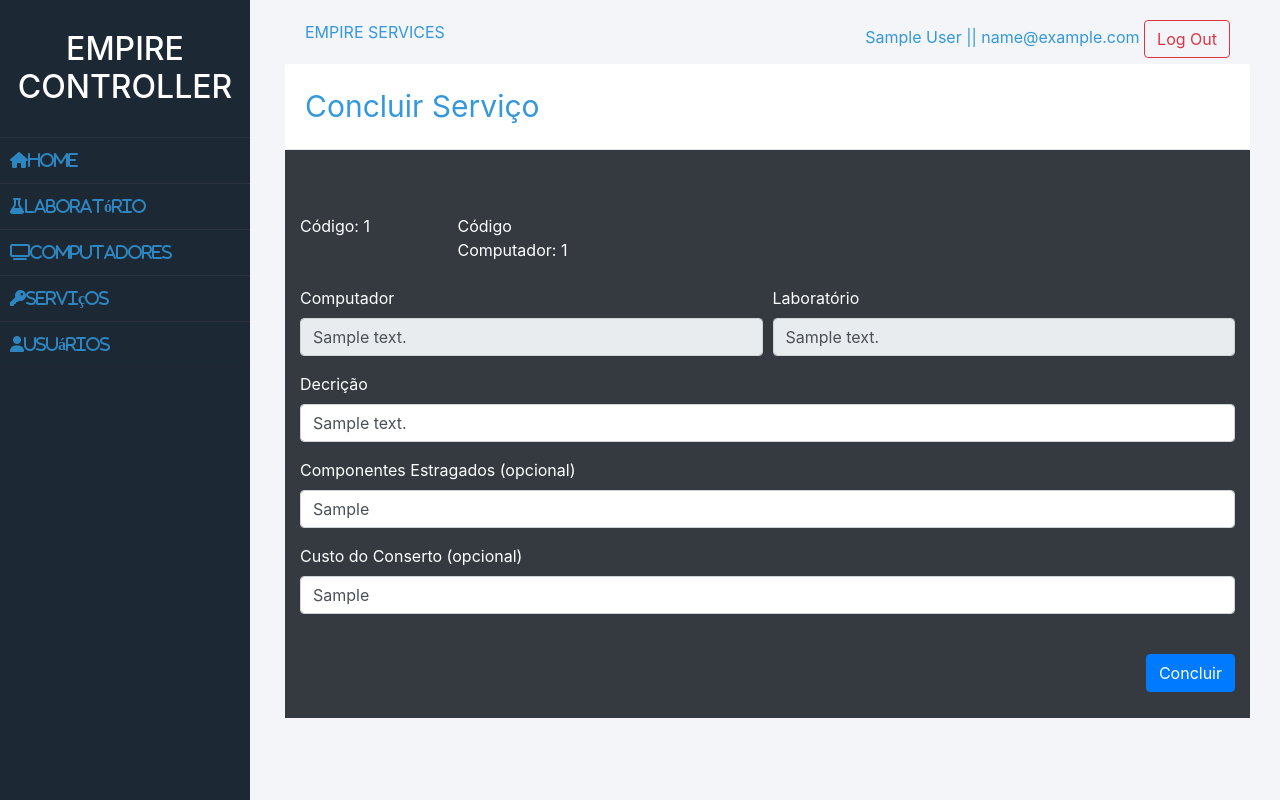
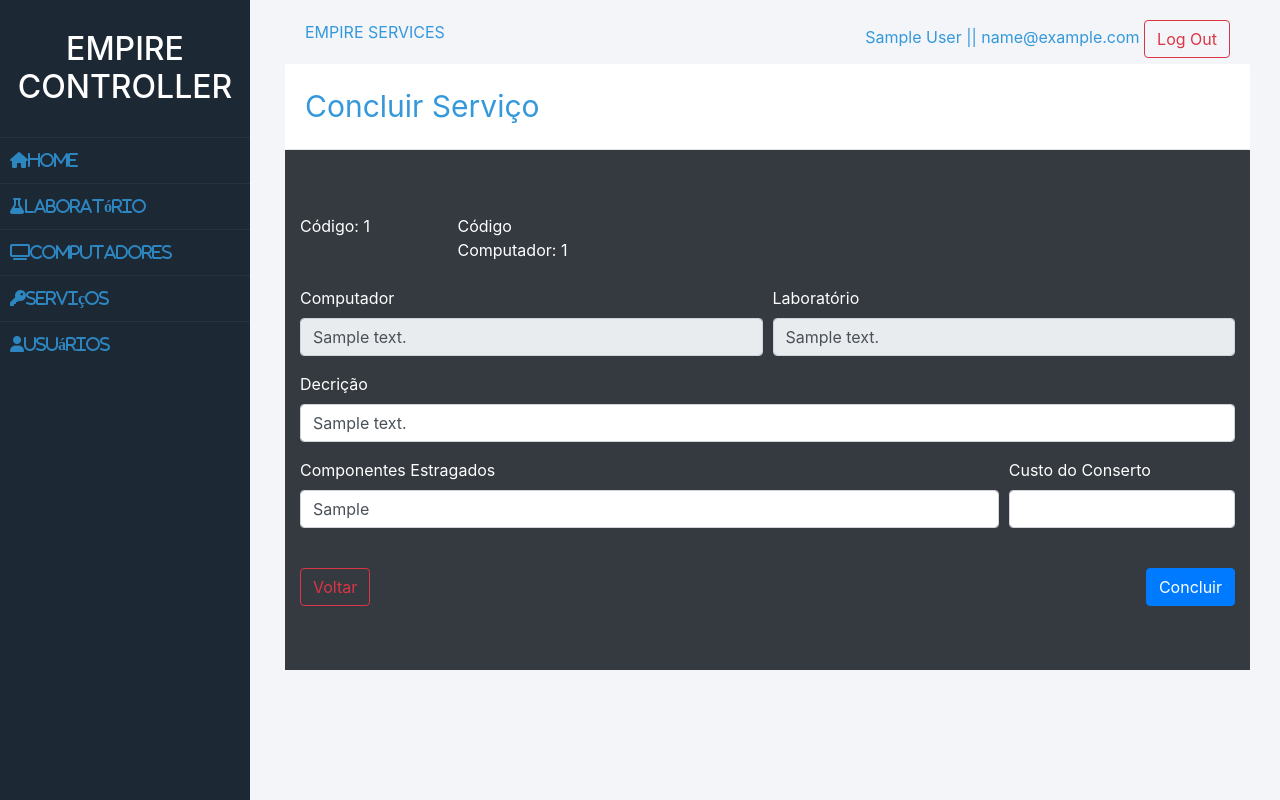
Before and after one commit to CATheodoro/Empire_Service_PHP, a PHP site: page /servicos/frmConcluirServico.php?id=1 in a window 1280 px wide. Run offline with PHP 8.4, Linux system fonts and the light colour scheme; the visitor is signed in with stand-in values (Sample User, id 1); tables that the repository leaves empty or names only in its code hold one stand-in row (values such as "Sample post"); some libraries are stand-ins or nearby versions.

Commit message:
botao voltar

```diff
--- a/computador/frmEditarComputador.php
+++ b/computador/frmEditarComputador.php
@@ -37,7 +37,7 @@
         <div class="form-row">
             <div class="col-md-2 mb-3 text-white">
                 <label for="id">Código: <?php echo $id;?> </label>
-                <input type="text" class="form-control" id="id" name="id" value="<?php echo $id;?>">
+                <input type="hidden" class="form-control" id="id" name="id" value="<?php echo $id;?>">
             </div>
 
             <div class="col-md-10 mb-3 text-white">
@@ -62,7 +62,7 @@
         </div>
 
         <br>
+        <button class="btn btn-outline-danger" onclick="JavaScript:location.href='../computador/listarComputador.php'">Voltar</button>
         <button class="btn btn-primary float-right" type="submit" id="btnEditar">Editar computador</button>
     </form>
-
     <?php require "../footer.php";?>
--- a/conexao/conexao.php
+++ b/conexao/conexao.php
@@ -1,9 +1,9 @@
 <?php
     class Conexao{
-        private static $dbNome = 'empire_service';
+        private static $dbNome = 'empire';
         private static $dbHost = 'localhost';
         private static $dbUsuario = 'root';
-        private static $dbSenha = 'password';
+        private static $dbSenha = '';
 
         private static $cont = null;
 
--- a/home/home.php
+++ b/home/home.php
@@ -1,4 +1,5 @@
 <?php
         require "../header.php";
         require "../sideBar/sidebar.php";
+        require "../footer.php";
     ?>
--- a/laboratorio/frmCadastrarLaboratorio.php
+++ b/laboratorio/frmCadastrarLaboratorio.php
@@ -17,6 +17,7 @@
                 <input type="text" class="form-control" id="txtDescricao" name="txtDescricao" placeholder="Informe o nome do laboratório" required>
             </div>
         <br>
+        <button class="btn btn-outline-danger" onclick="JavaScript:location.href='../laboratorio/listarLaboratorio.php'">Voltar</button>
         <button class="btn btn-primary float-right" type="submit" id="btnCadastrar">Cadastrar laboratório</button>
-
+    <form>
         <?php require "../footer.php";?>
--- a/laboratorio/frmEditarLaboratorio.php
+++ b/laboratorio/frmEditarLaboratorio.php
@@ -42,6 +42,7 @@
         </div>
 
         <br>
+        <button class="btn btn-outline-danger"onclick="JavaScript:location.href='../laboratorio/listarLaboratorio.php'">Voltar</button>
         <button class="btn btn-primary float-right" type="submit" id="btnEditar">Editar</button>
     </form>
 
--- a/servicos/frmConcluirServico.php
+++ b/servicos/frmConcluirServico.php
@@ -62,22 +62,26 @@
             </div>
         </div>
 
-        <div class="form-group text-white">
-            <label for="txtDescricao">Decrição</label>
-            <input class="form-control" id="txtDescricao" name="txtDescricao" value="<?php echo $descricao;?>" placeholder="Descreva qual é o problema" rows="3"></input>
+        <div class="form-row">
+            <div class="col-md-12 mb-3 form-group text-white">
+                <label for="txtDescricao">Decrição</label>
+                <input class="form-control" id="txtDescricao" name="txtDescricao" value="<?php echo $descricao;?>"></input>
+            </div>
+        </div>
+        <div class="form-row">
+            <div class="col-md-9 mb-3 form-group text-white">
+                <label for="txtComponentes">Componentes Estragados</label>
+                <input type="text" class="form-control" id="txtComponentes" name="txtComponentes" value="<?php echo $componentes;?>"></input>
+            </div>
+            <div class="col-md-3 mb-3 form-group text-white">
+                <label for="txtCusto">Custo do Conserto</label>
+                <input type="number" class="form-control" id="txtCusto" name="txtCusto" value="<?php echo $custo;?>"></input>
+            </div>
         </div>
 
-        <div class="form-group text-white">
-            <label for="txtComponentes">Componentes Estragados (opcional)</label>
-            <input type="text" class="form-control" id="txtComponentes" name="txtComponentes" value="<?php echo $componentes;?>" placeholder="Caso tenha estragado um componente, descreva quais são eles" ></input>
-        </div>
-
-        <div class="form-group text-white">
-            <label for="txtCusto">Custo do Conserto (opcional)</label>
-            <input type="text" class="form-control" id="txtCusto" name="txtCusto" value="<?php echo $custo;?>" placeholder="Caso tenha que consertar um componente, informe os custo" ></input>
-        </div>
 
         <br>
+        <button class="btn btn-outline-danger" onclick="JavaScript:location.href='../servico/listarServicos.php'">Voltar</button>
         <button class="btn btn-primary float-right" type="submit" id="btnCadastrar">Concluir</button>
     </form>
 
--- a/usuario/frmCadastrarUsuario.php
+++ b/usuario/frmCadastrarUsuario.php
@@ -36,7 +36,7 @@
                     <?php
                         foreach ($listarFuncao as $funcao){
                     ?>
-                        <option value="<?php echo $funcao['id'];?>" selected><?php echo $funcao['descricaoFuncao'];?></option>
+                        <option value="<?php echo $funcao['id'];?>"><?php echo $funcao['descricaoFuncao'];?></option>
                     <?php
                         }
                     ?>
@@ -56,7 +56,7 @@
             </div>
         </div>
 
-
+        <button class="btn btn-outline-danger"onclick="JavaScript:location.href='../usuario/listarUsuario.php'">Voltar</button>
         <button class="btn btn-primary float-right" type="submit" id="btnCadastrar">Cadastrar usuário</button>
 
 
--- a/usuario/frmEditarUsuario.php
+++ b/usuario/frmEditarUsuario.php
@@ -56,7 +56,7 @@
                     <?php
                         foreach ($listarFuncao as $funcao){
                     ?>
-                        <option value="<?php echo $funcao['id'];?>" selected><?php echo $funcao['descricaoFuncao'];?></option>
+                        <option value="<?php echo $funcao['id'];?>"><?php echo $funcao['descricaoFuncao'];?></option>
                     <?php
                         }
                     ?>
@@ -76,7 +76,7 @@
             </div>
         </div>
 
-
+        <button class="btn btn-outline-danger"onclick="JavaScript:location.href='../usuario/listarUsuario.php'">Voltar</button>
         <button class="btn btn-primary float-right" type="submit" id="btnCadastrar">Editar usuário</button>
 
 
```
Also changed, not shown: computador/frmCadastrarComputador.php (+4 -4 lines), servicos/frmCadastrarServicos.php (+3 -4 lines), servicos/frmEditarServico.php (+15 -8 lines), sideBar/sidebar.php (line endings or trailing spaces).
